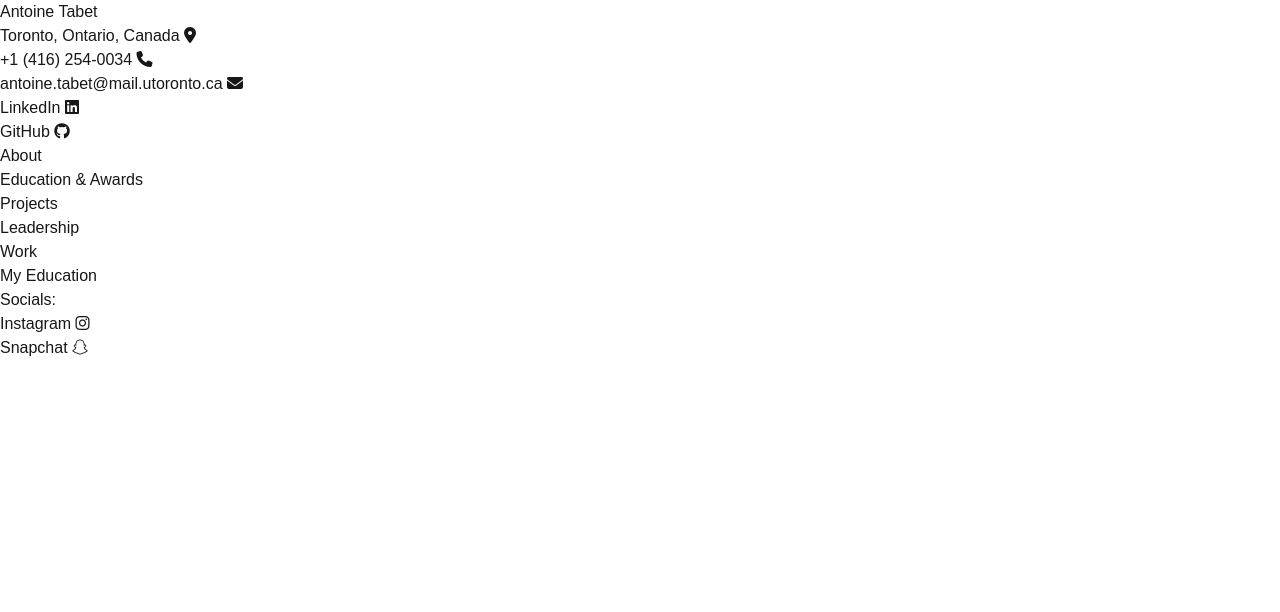
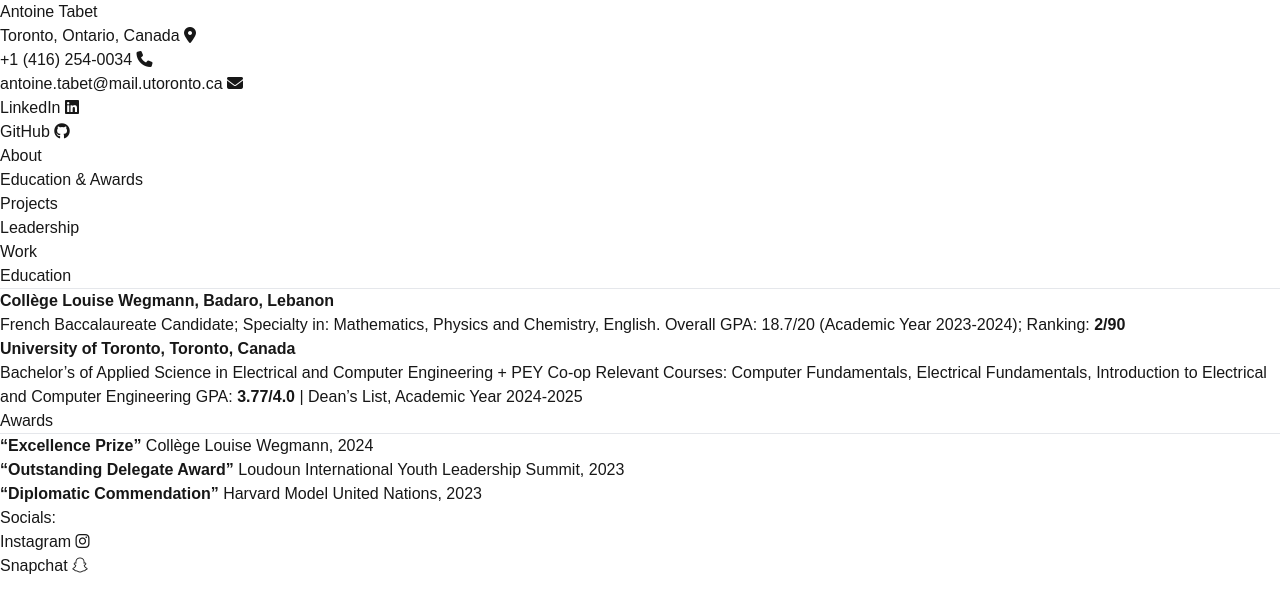
Before and after one commit to tabetant/my-portfolio, a Next.js app: page /education in a window 1280 px wide. Shown: the top 612 px of the page. Built offline with nearby package versions, Linux system fonts and the light colour scheme.

Commit message:
added content to education and awards

```diff
--- a/src/app/education/page.tsx
+++ b/src/app/education/page.tsx
@@ -1,5 +1,42 @@
 export default function EduPage() {
     return (
-        <h1 className='text-center text-black'>My Education</h1>
+        <>
+            <div className="text-black">
+                <h1>Education</h1>
+                <hr />
+                <h4>
+                    <strong>Collège Louise Wegmann, Badaro, Lebanon</strong>
+                </h4>
+                <div>
+                    <p>
+                        French Baccalaureate Candidate; Specialty in: Mathematics, Physics and Chemistry, English.
+                        Overall GPA: 18.7/20 (Academic Year 2023-2024); Ranking: <strong>2/90</strong>
+                    </p>
+                </div>
+                <h4>
+                    <strong>University of Toronto, Toronto, Canada</strong>
+                </h4>
+                <div>
+                    <p>
+                        Bachelor’s of Applied Science in Electrical and Computer Engineering + PEY Co-op
+                        Relevant Courses: Computer Fundamentals, Electrical Fundamentals, Introduction to Electrical
+                        and
+                        Computer Engineering
+                        GPA: <strong>3.77/4.0</strong> | Dean’s List, Academic Year 2024-2025
+                    </p>
+                </div>
+            </div>
+            <div className='text-black'>
+                <h1>Awards</h1>
+                <hr />
+                <ul>
+                    <li><strong>“Excellence Prize”</strong> Collège Louise Wegmann, 2024</li>
+                    <li><strong>“Outstanding Delegate Award”</strong> Loudoun International Youth Leadership Summit,
+                        2023
+                    </li>
+                    <li><strong>“Diplomatic Commendation”</strong> Harvard Model United Nations, 2023</li>
+                </ul>
+            </div>
+        </>
     )
 }
```
